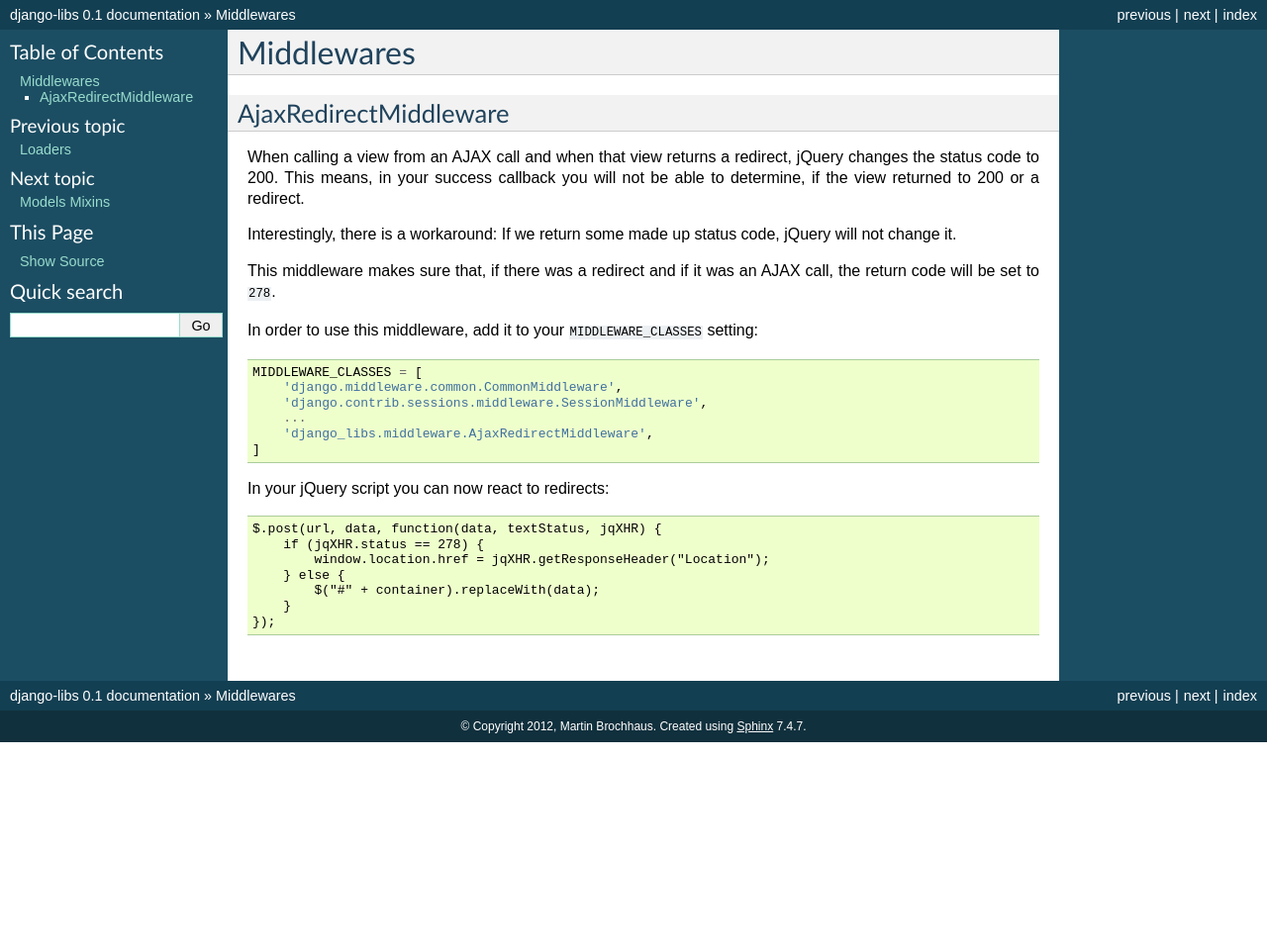
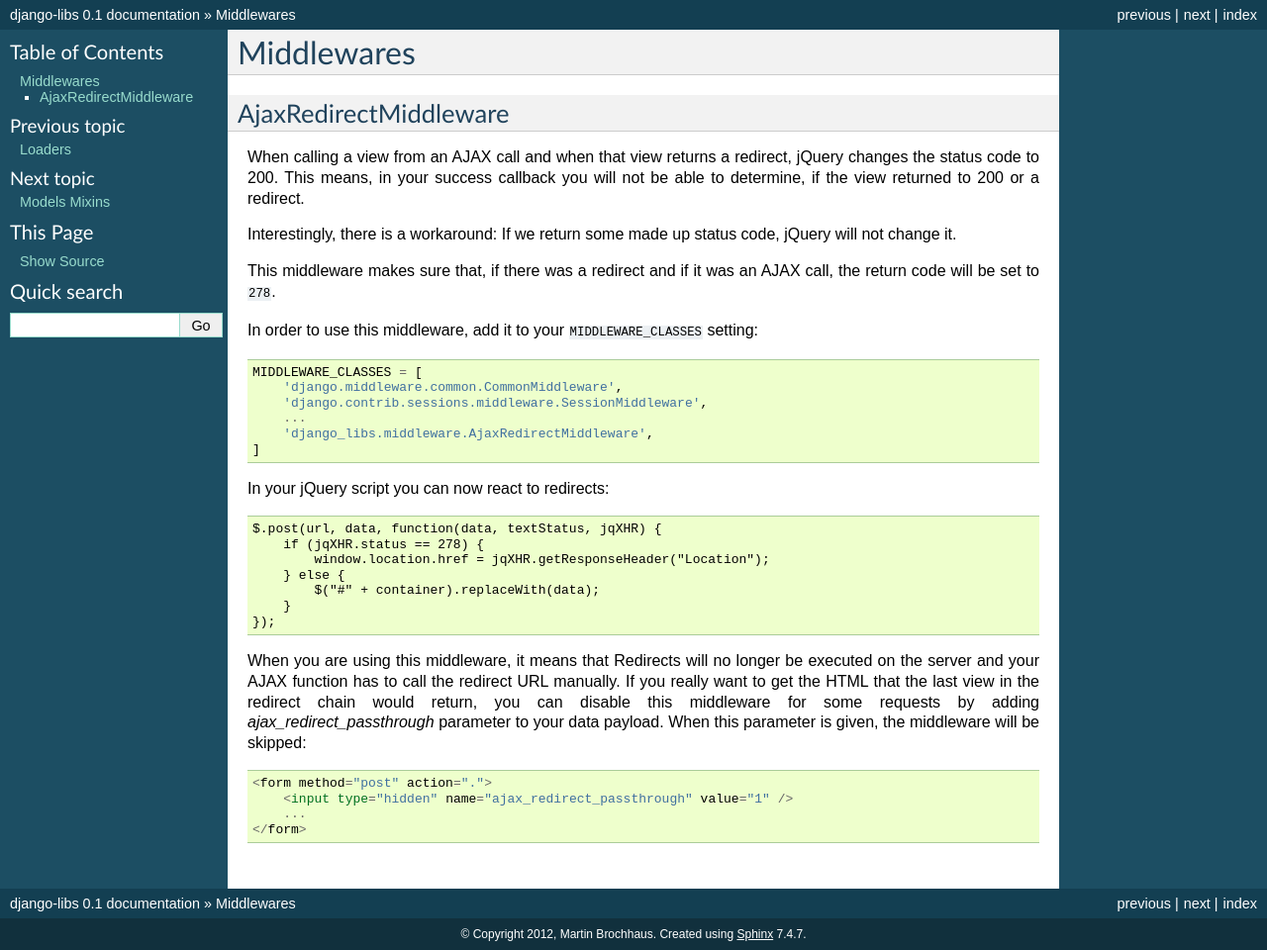
Before and after one commit to bitlabstudio/django-libs, a Sphinx documentation site: the page built from docs/middlewares.rst, in a window 1280 px wide. Shown: the whole page at 99% size. Built offline with Sphinx 7.4.7, drawn with Linux system fonts in a browser that asks for light colours; formulas are drawn with MathJax 3; before the commit the page ends 900 px from its top, so only the background shows below that.

Commit message:
Added ajax_redirect_passthrough parameter for AjaxRedirectMiddleware
This allows to skip this middleware for certain requests.

```diff
--- a/CHANGELOG.txt
+++ b/CHANGELOG.txt
@@ -1,4 +1,7 @@
 === (ongoing) ===
+
+- Added `ajax_redirect_passthrough` parameter to AjaxRedirectMiddleware in
+  order to skip this middleware for some ajax calls, if needed.
 
 === 1.15 ===
 
--- a/docs/middlewares.rst
+++ b/docs/middlewares.rst
@@ -34,3 +34,15 @@ In your jQuery script you can now react to redirects::
             $("#" + container).replaceWith(data);
         }
     });
+
+When you are using this middleware, it means that Redirects will no longer be
+executed on the server and your AJAX function has to call the redirect URL
+manually. If you really want to get the HTML that the last view in the redirect
+chain would return, you can disable this middleware for some requests by
+adding `ajax_redirect_passthrough` parameter to your data payload. When this
+parameter is given, the middleware will be skipped::
+
+    <form method="post" action=".">
+        <input type="hidden" name="ajax_redirect_passthrough" value="1" />
+        ...
+    </form>
```
Also changed, not shown: 1 other file.
